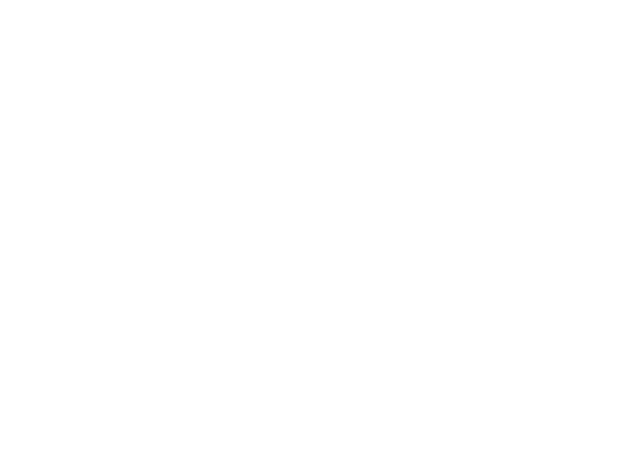
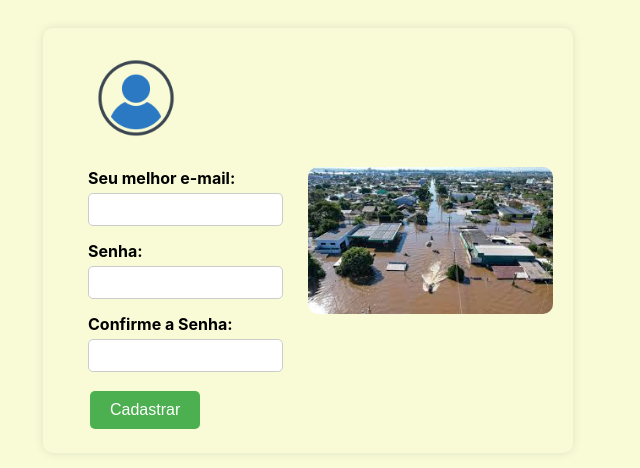
Before and after one commit to pedrobarcelos10/ProjetoMP, a React (Create React App) app in the folder frontend/: page /cadastro in a window 1280 px wide. Before the commit this address had no page. Shown: the part 160-628 px from the top of the page, without its empty margins (332-972 px from the left). Built offline with nearby package versions, Linux system fonts and the light colour scheme.

Commit message:
Pagina de cadastro

```diff
--- a/frontend/src/App.css
+++ b/frontend/src/App.css
@@ -124,3 +124,89 @@ button:hover {
 .footer-links a:hover {
   text-decoration: underline;
 }
+
+/* Centralizar o contêiner na página */
+.cadastro-page {
+  display: flex;
+  justify-content: center;
+  align-items: center;
+  height: 100vh;
+  background-color: #F8FBD6;
+}
+
+/* Itens do Cadastro */
+.cadastro-container {
+  display: flex;
+  max-width: 800px;
+  margin: 0 auto;
+  padding: 20px;
+  background-color: #F8FBD6;
+  border-radius: 10px;
+  box-shadow: 0 0 10px rgba(0, 0, 0, 0.1);
+}
+
+/* Estilos para a seção esquerda */
+.cadastro-left {
+  flex: 1;
+  display: flex;
+  flex-direction: column;
+  align-items: center;
+}
+
+.avatar {
+  width: 100px;
+  height: 100px;
+  border-radius: 50%;
+  margin-bottom: 20px;
+  margin-right: 100px;
+}
+
+.form-group {
+  margin-bottom: 15px;
+}
+
+.form-group label {
+  display: block;
+  margin-bottom: 5px;
+  font-weight: bold;
+}
+
+.form-group input {
+  width: 100%;
+  padding: 8px;
+  box-sizing: border-box;
+  border: 1px solid #ccc;
+  border-radius: 5px;
+}
+
+button[type="submit"] {
+  background-color: #4CAF50;
+  color: white;
+  padding: 10px 20px;
+  border: none;
+  border-radius: 5px;
+  cursor: pointer;
+}
+
+button[type="submit"]:hover {
+  background-color: #45a049;
+}
+
+/* Estilos para a seção direita */
+.cadastro-right {
+  flex: 1;
+  display: flex;
+  justify-content: center;
+  align-items: center;
+}
+
+.imagem-rs {
+  max-width: 100%;
+  height: auto;
+  border-radius: 10px;
+}
+.erro-senha {
+  color: red;
+  font-size: 0.9rem;
+  margin-top: 5px;
+}
--- a/frontend/src/App.js
+++ b/frontend/src/App.js
@@ -2,6 +2,7 @@ import React from 'react';
 import { BrowserRouter as Router, Routes, Route } from 'react-router-dom';
 import Dashboard from './components/dashboard';
 import Doacao from './components/doacao';
+import Cadastro from './components/cadastro';
 
 function App() {
   return (
@@ -9,6 +10,7 @@ function App() {
       <Routes>
         <Route path="/" element={<Dashboard />} />
         <Route path="/doacao" element={<Doacao />} />
+        <Route path="/cadastro" element={<Cadastro />} />
       </Routes>
     </Router>
   );
--- /dev/null
+++ b/frontend/src/components/cadastro.js
@@ -0,0 +1,72 @@
+import React, { useState } from 'react';
+import '../App.css';
+import avatar from '../assets/genericavatar.png';
+import imagemrio from '../assets/imagemrio.jpg';
+
+const Cadastro = () => {
+  const [login, setLogin] = useState('');
+  const [senha, setSenha] = useState('');
+  const [confirmaSenha, setConfirmaSenha] = useState('');
+  const [erroSenha, setErroSenha] = useState('');
+
+  const handleSubmit = (e) => {
+    e.preventDefault();
+    if (senha !== confirmaSenha) {
+      setErroSenha('As senhas não coincidem!');
+      return;
+    }
+    setErroSenha('');
+    // Lógica para enviar os dados do formulário
+    console.log('Login:', login);
+    console.log('Senha:', senha);
+  };
+
+  return (
+    <div className="cadastro-page">
+      <div className="cadastro-container">
+        <div className="cadastro-left">
+          <img src={avatar} alt="avatar generico" className="avatar" />
+          <form onSubmit={handleSubmit}>
+            <div className="form-group">
+              <label htmlFor="login">Seu melhor e-mail:</label>
+              <input
+                type="text"
+                id="login"
+                value={login}
+                onChange={(e) => setLogin(e.target.value)}
+                required
+              />
+            </div>
+            <div className="form-group">
+              <label htmlFor="senha">Senha:</label>
+              <input
+                type="password"
+                id="senha"
+                value={senha}
+                onChange={(e) => setSenha(e.target.value)}
+                required
+              />
+            </div>
+            <div className="form-group">
+              <label htmlFor="confirmaSenha">Confirme a Senha:</label>
+              <input
+                type="password"
+                id="confirmaSenha"
+                value={confirmaSenha}
+                onChange={(e) => setConfirmaSenha(e.target.value)}
+                required
+              />
+              {erroSenha && <p className="erro-senha">{erroSenha}</p>}
+            </div>
+            <button type="submit">Cadastrar</button>
+          </form>
+        </div>
+        <div className="cadastro-right">
+          <img src={imagemrio} alt="Imagem do Rio" className="imagemrio" />
+        </div>
+      </div>
+    </div>
+  );
+};
+
+export default Cadastro;
```
Also changed, not shown: frontend/src/assets/genericavatar.png (added), 1 other file (tests, documents, lock files or other folders).
